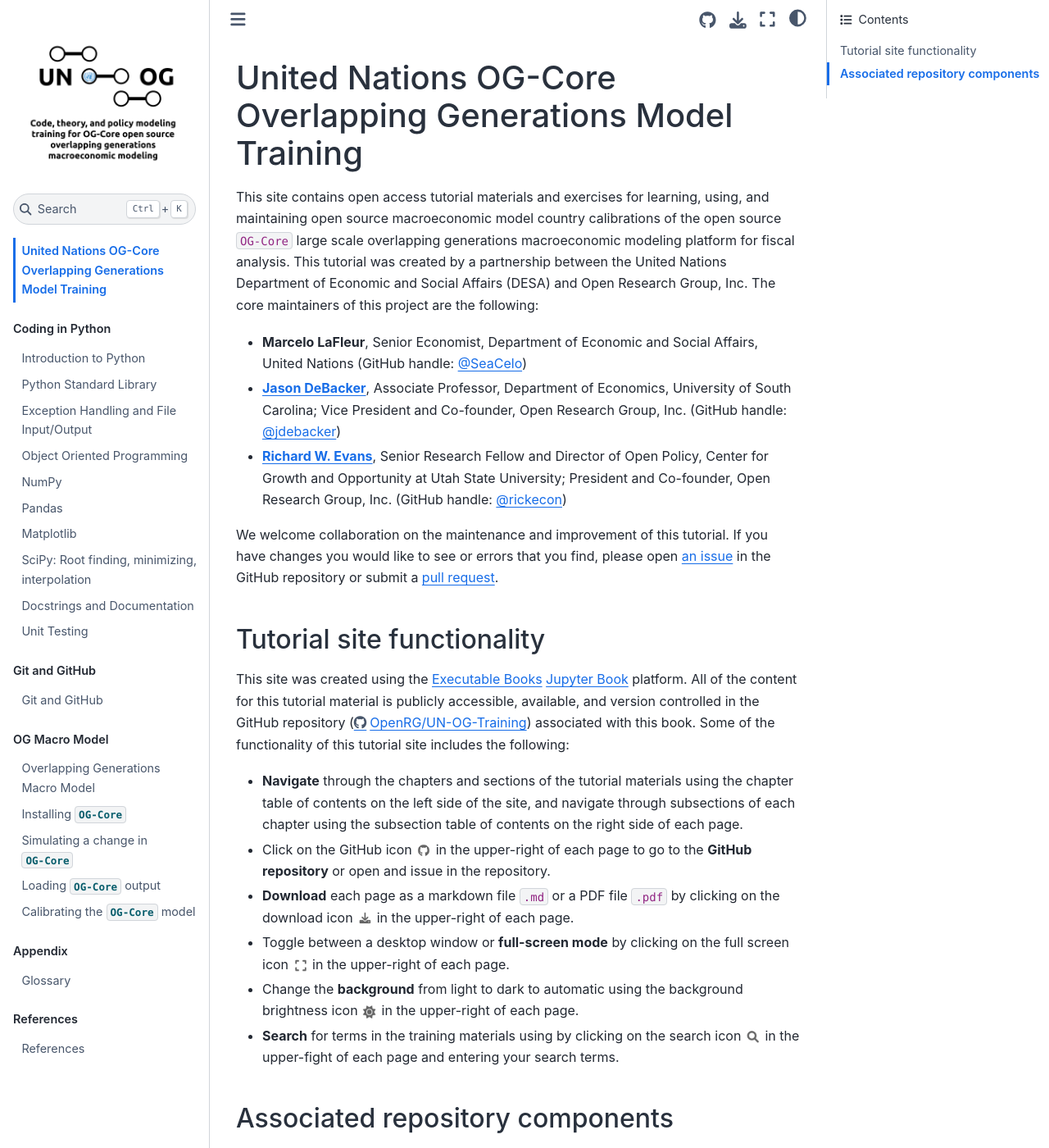
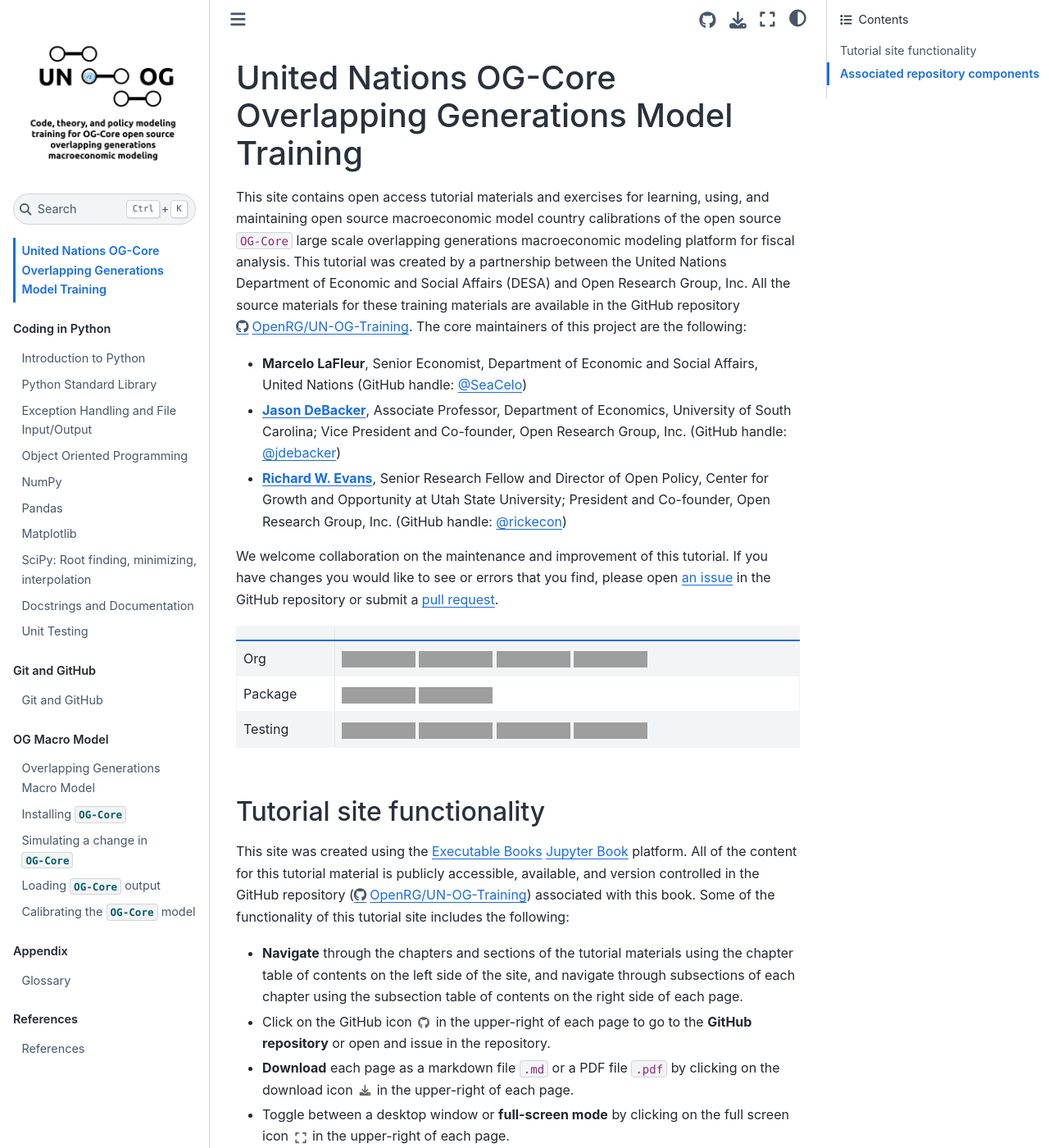
Before and after one commit to jdebacker/UN-OG-Training, a Jupyter Book: the page built from docs/book/index.md, in a window 1280 px wide and 1400 px high. Shown: the whole window at 82% size. Built offline with Jupyter Book 1.0.4 settings and Sphinx 7.4.7 and the Sphinx Book theme 1.1.4, drawn with Linux system fonts in a browser that asks for light colours; pages that are not in the unit, such as notebooks, are missing from menus; comment, search, counter and statistics services are not loaded; grey boxes are pictures that could not be loaded.

Commit message:
Updated index.md

```diff
--- a/docs/book/index.md
+++ b/docs/book/index.md
@@ -1,11 +1,17 @@
 # United Nations OG-Core Overlapping Generations Model Training
 
-This site contains open access tutorial materials and exercises for learning, using, and maintaining open source macroeconomic model country calibrations of the open source `OG-Core` large scale overlapping generations macroeconomic modeling platform for fiscal analysis. This tutorial was created by a partnership between the United Nations Department of Economic and Social Affairs (DESA) and Open Research Group, Inc. The core maintainers of this project are the following:
+This site contains open access tutorial materials and exercises for learning, using, and maintaining open source macroeconomic model country calibrations of the open source `OG-Core` large scale overlapping generations macroeconomic modeling platform for fiscal analysis. This tutorial was created by a partnership between the United Nations Department of Economic and Social Affairs (DESA) and Open Research Group, Inc. All the source materials for these training materials are available in the GitHub repository https://github.com/OpenRG/UN-OG-Training. The core maintainers of this project are the following:
 * **Marcelo LaFleur**, Senior Economist, Department of Economic and Social Affairs, United Nations (GitHub handle: [@SeaCelo](https://github.com/SeaCelo))
 * [**Jason DeBacker**](https://jasondebacker.com/), Associate Professor, Department of Economics, University of South Carolina; Vice President and Co-founder, Open Research Group, Inc. (GitHub handle: [@jdebacker](https://github.com/jdebacker))
 * [**Richard W. Evans**](https://sites.google.com/site/rickecon), Senior Research Fellow and Director of Open Policy, Center for Growth and Opportunity at Utah State University; President and Co-founder, Open Research Group, Inc. (GitHub handle: [@rickecon](https://github.com/rickecon))
 
 We welcome collaboration on the maintenance and improvement of this tutorial. If you have changes you would like to see or errors that you find, please open [an issue](https://github.com/OpenRG/UN-OG-Training/issues) in the GitHub repository or submit a [pull request](https://github.com/OpenRG/UN-OG-Training/pulls).
+
+| | |
+| --- | --- |
+| Org | [![United Nations DESA](https://img.shields.io/badge/United%20Nations%20DESA-blue)](https://www.un.org/en/desa) [![OSE Lab cataloged](https://img.shields.io/badge/OSE%20Lab-catalogued-critical)](https://github.com/OpenSourceEcon) [![OS License: AGPL-3.0](https://img.shields.io/badge/OS%20License-AGPL%203.0-yellow)](https://github.com/OpenRG/UN-OT-Training/blob/main/LICENSE) [![Jupyter Book Badge](https://jupyterbook.org/badge.svg)](https://www.openrg.com/UN-OG-Training/) |
+| Package | [![Python 3.10](https://img.shields.io/badge/python-3.10-blue.svg)](https://www.python.org/downloads/release/python-31013/) [![Python 3.11](https://img.shields.io/badge/python-3.11-blue.svg)](https://www.python.org/downloads/release/python-3115/) |
+| Testing | ![example event parameter](https://github.com/OpenRG/UN-OG-Training/actions/workflows/build_and_test.yml/badge.svg?branch=main) ![example event parameter](https://github.com/OpenRG/UN-OG-Training/actions/workflows/deploy_docs.yml/badge.svg?branch=main) ![example event parameter](https://github.com/OpenRG/UN-OG-Training/actions/workflows/check_format.yml/badge.svg?branch=main) [![Codecov](https://codecov.io/gh/OpenRG/UN-OG-Training/branch/main/graph/badge.svg)](https://codecov.io/gh/OpenRG/UN-OG-Training) |
 
 
 ## Tutorial site functionality
```
